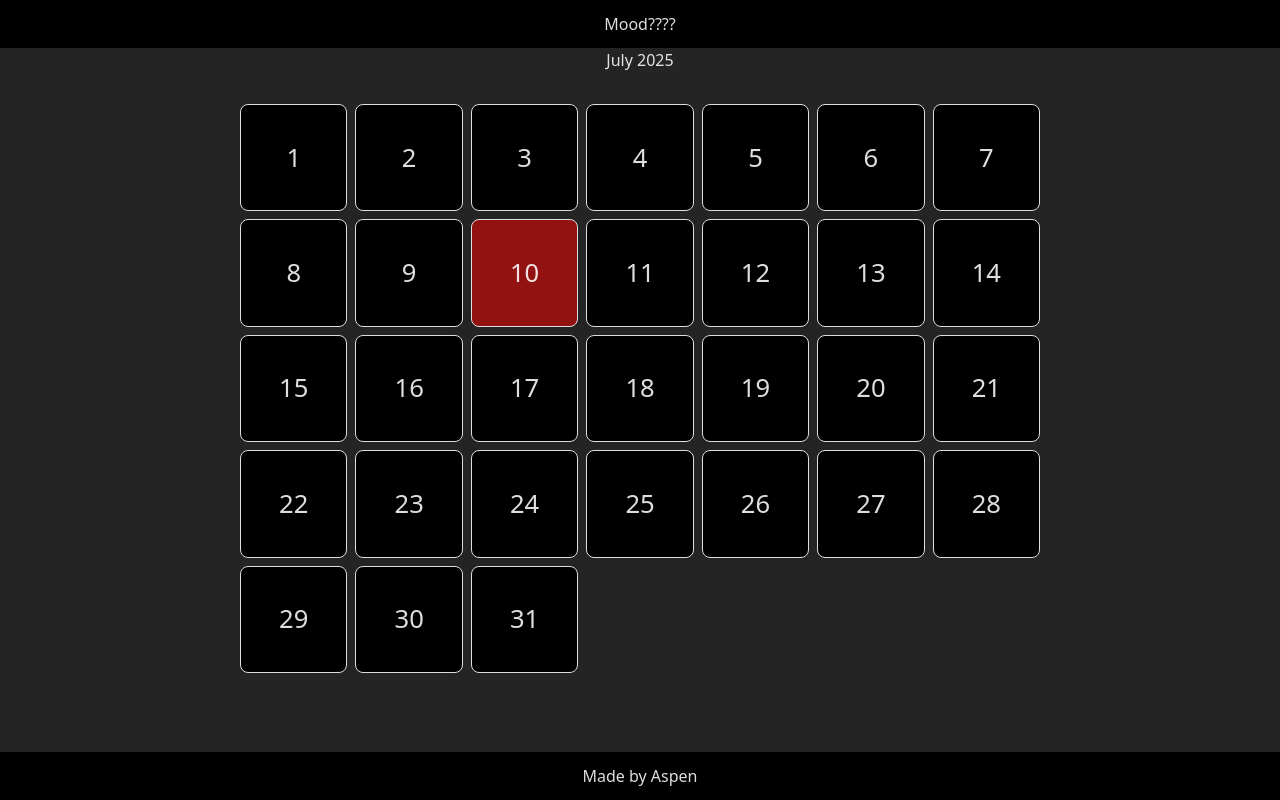
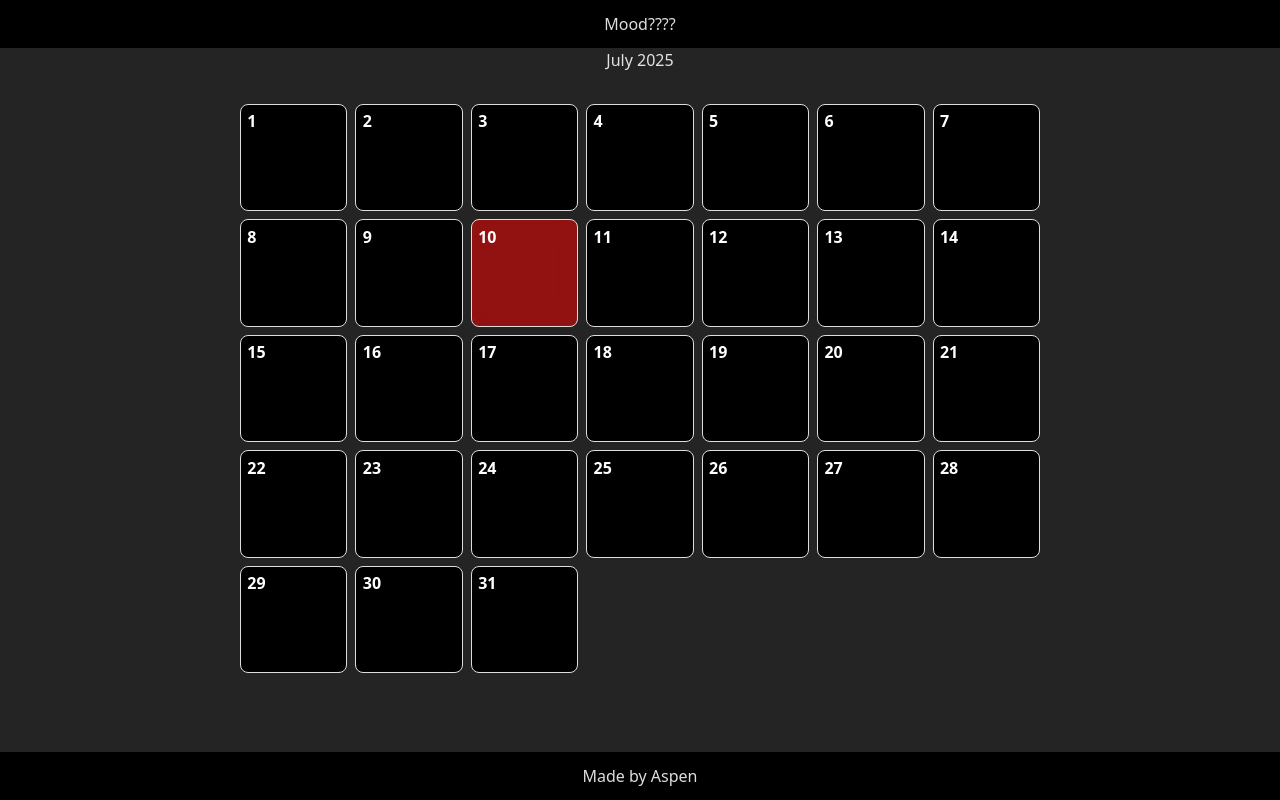
Before and after one commit to Aspen-13/MoodTracker, a React (Vite) app: page / in a window 1280 px wide. Built offline with nearby package versions, Linux system fonts and the light colour scheme.

Commit message:
Fixed the overflow bug and changed the layout of the items in the boxes

```diff
--- a/src/Components/Calendar/Calendar.css
+++ b/src/Components/Calendar/Calendar.css
@@ -8,6 +8,7 @@
 }
 
 .day-box {
+  position: relative;
   aspect-ratio: 1/ 1; /* Keep the box a square */
   background: #000000;
   border: 1px solid #ddd;
@@ -15,11 +16,11 @@
   border-radius: 0.5rem;
   cursor: pointer;
   min-height: 50px;
-  max-height: 80px;
   display: flex;
   flex-direction: column;
   justify-content: center;
-  text-align: center;
+  align-items: center;
+  overflow: hidden;
 }
 
 .day-box:hover {
@@ -32,11 +33,16 @@
 }
 
 .emoji-box {
-  font-size: clamp(1.5rem, 5vw, 2.5rem);
+  font-size: clamp(1.5rem, 2.5rem, 3.5rem);
 }
 
 .day {
-  font-size: clamp(0.5rem, 2vw, 2.5rem);
+  position: absolute;
+  top: 4%;
+  left: 6%;
+  color: white;
+  font-weight: 600;
+  font-size: clamp(0.7rem, 1rem, 1.5rem);
 }
 
 @media (max-width: 1100px) {
```
